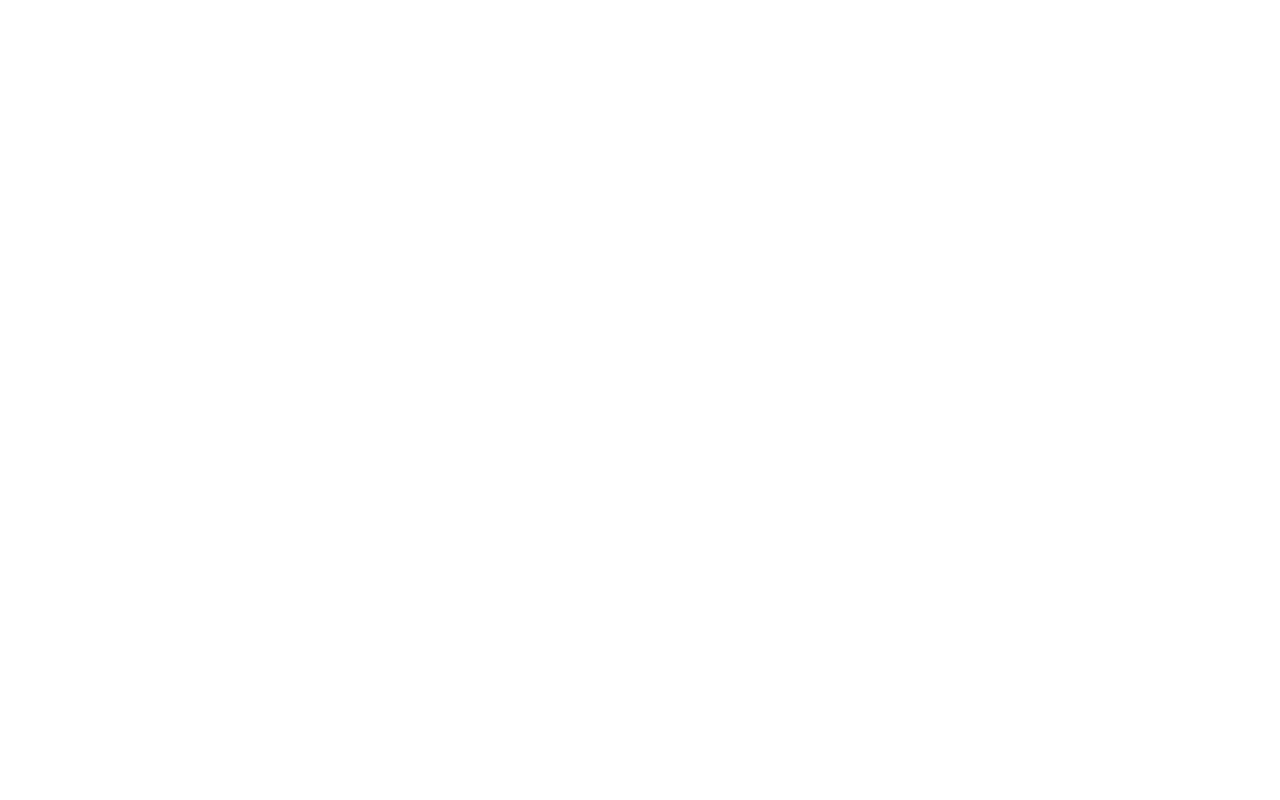
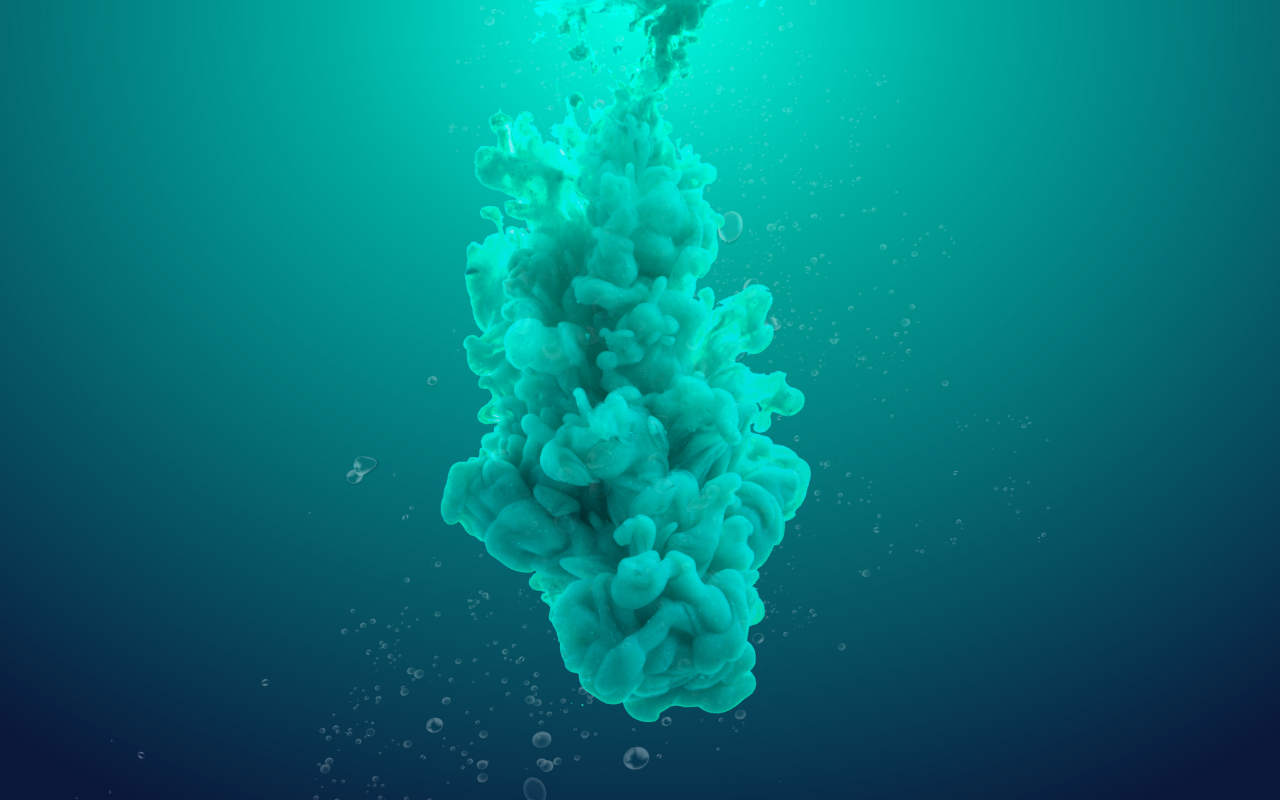
Before and after one commit to abasher423/creative-studio, a plain HTML site: page index.html in a window 1280 px wide. Drawn offline with Linux system fonts and the light colour scheme.

Commit message:
set background image in css

```diff
--- a/index.html
+++ b/index.html
@@ -5,6 +5,8 @@
         <link rel="stylesheet" href="style.css">
     </head>
     <body>
+        <div class="hero">
 
+        </div>
     </body>
 </html>
--- a/style.css
+++ b/style.css
@@ -3,3 +3,12 @@
     padding: 0;
     font-family: sans-serif;
 }
+.hero {
+    width: 100%;
+    height: 100vh;
+    background-image: url(images/background.png);
+    background-size: cover;
+    background-position: center;
+    position: relative;
+    overflow: hidden;   /* specifies what should happen if content 'overflows' an element's box */
+}
```
Also changed, not shown: images/background.png (added), images/bubble.png (added), images/fb.png (added), images/ig.png (added), images/info.png (added), images/logo.png (added), images/menu.png (added), images/share.png (added), images/tw.png (added).
